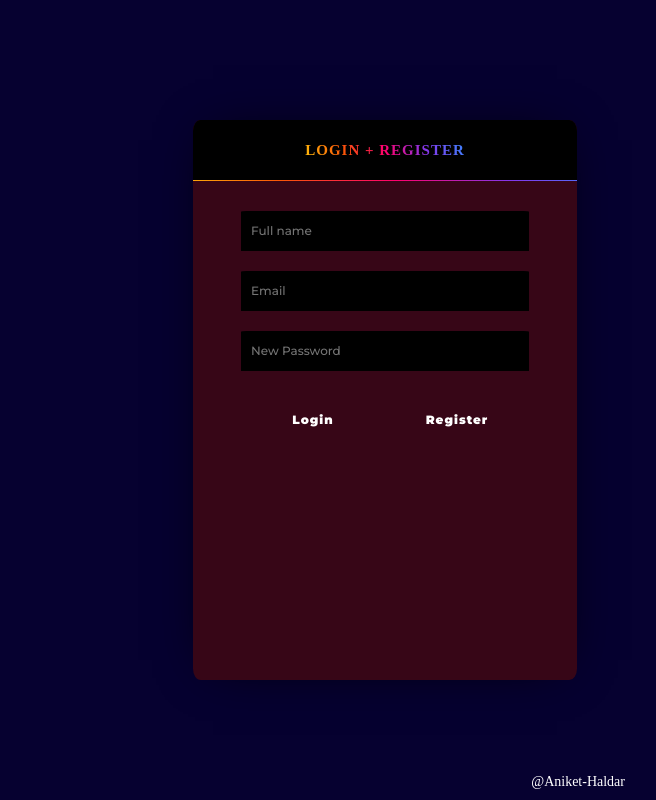
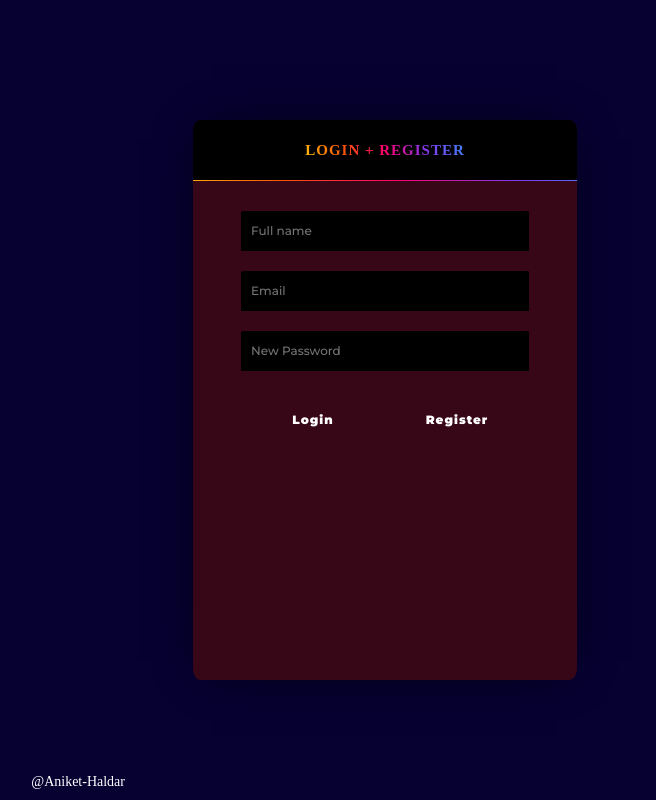
Before and after one commit to Aniket-Haldar/quizapp, a plain HTML site: page login.html in a window 1280 px wide. Shown: the whole page, without its empty margins (255-911 px from the left). Drawn offline with Linux system fonts and the light colour scheme; a web font is replaced by a local one.

Commit message:
Minor Changes

```diff
--- a/login.css
+++ b/login.css
@@ -136,7 +136,7 @@ input {
 .footer {
     position: absolute;
     bottom: 10px;
-    right: 400px;
+    right: 900px;
     color: white;
     font-size: 14px;
 }
--- a/styles.css
+++ b/styles.css
@@ -2,6 +2,7 @@
 *
 {
     margin: 0px;
+    overflow: hidden;
 
 }
 #Title
```
Also changed, not shown: play.html (+1 -1 lines).
